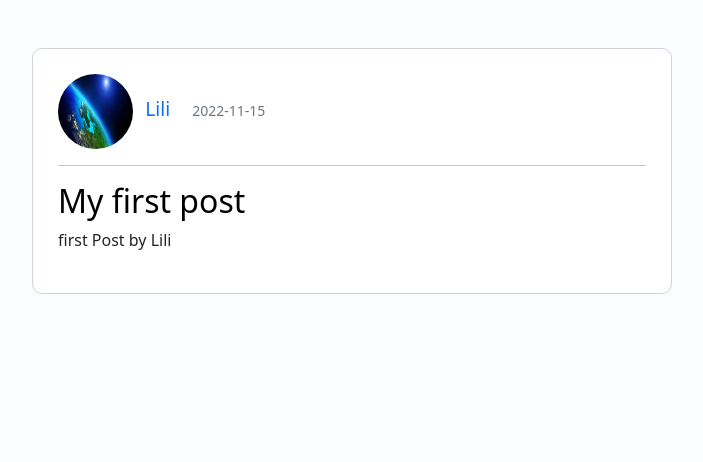
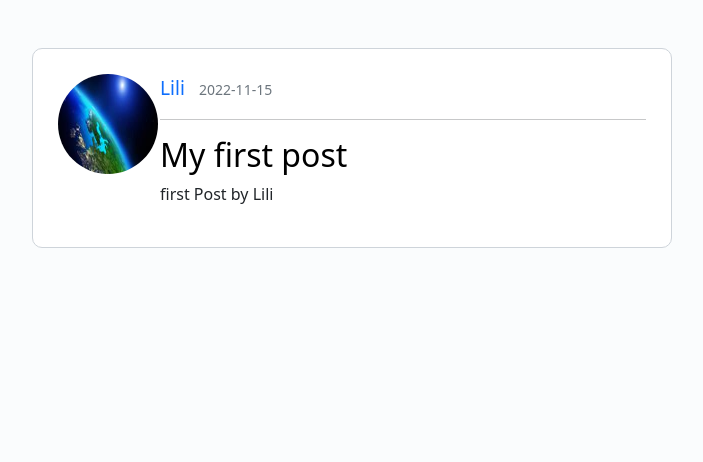
Before and after one commit to liovirgildam/Blog_App, a Flask app: page /1 in a window 1280 px wide. Shown: the part 72-534 px from the top of the page, without its empty margins (288-991 px from the left). Run offline with Flask 3, Linux system fonts and the light colour scheme; parts of the project's set-up code (start-up, migrations or seed data) failed here and were passed over; some web fonts are replaced.

Commit message:
Styled posts boxes

```diff
--- a/blogapp/static/css/style.css
+++ b/blogapp/static/css/style.css
@@ -40,8 +40,8 @@ body{
 }
 
 .picture_post{
-  width:75px;
-  height:75px;
+  width:46px;
+  height:46px;
   border-radius: 50%;
 }
 .post-author{
@@ -59,5 +59,10 @@ body{
 @media only screen and (min-width: 767px) {
     .signup, .login, .homepage, .posts{
       width: 50%;
+
+    }
+    .picture_post{
+      width: 100px;
+      height: 100px;
     }
   }
--- a/blogapp/templates/posts.html
+++ b/blogapp/templates/posts.html
@@ -3,9 +3,13 @@
 {% if posts %}
     {% for post in posts %}
     <div class="container posts">
+        <div class="row">
+            <div class="col-3 col-md-2">
+                <img class="picture_post" src="../static/uploads/{{post.author.profile_picture}}" alt="Profile Picture">
+            </div>
+            <div class="col-9 col-md-10">
                 <div>
-            <img class="picture_post" src="../static/uploads/{{post.author.profile_picture}}" alt="Profile Picture">
-            <a class="post-author mx-2" href="/{{post.user_id}}">{{ post.author.name }}</a>
+                    <a class="post-author mr-2" href="/{{post.user_id}}">{{ post.author.name }}</a>
                     <small class="text-muted">{{ post.postedOn.strftime("%Y-%m-%d") }}</small>
                 </div>
                 <hr>
@@ -14,6 +18,8 @@
                     <p class="post-content">{{ post.text }}</p>
                 </div>
             </div>
+        </div>
+    </div>
     {% endfor %}
 {% endif %}
 {% endblock %}
```
Also changed, not shown: blogapp/templates/homepage copy.html (deleted, +0 -44 lines), blogapp/templates/homepage.html (+8 -2 lines). Lines whose indentation alone changed are shown as unchanged.
